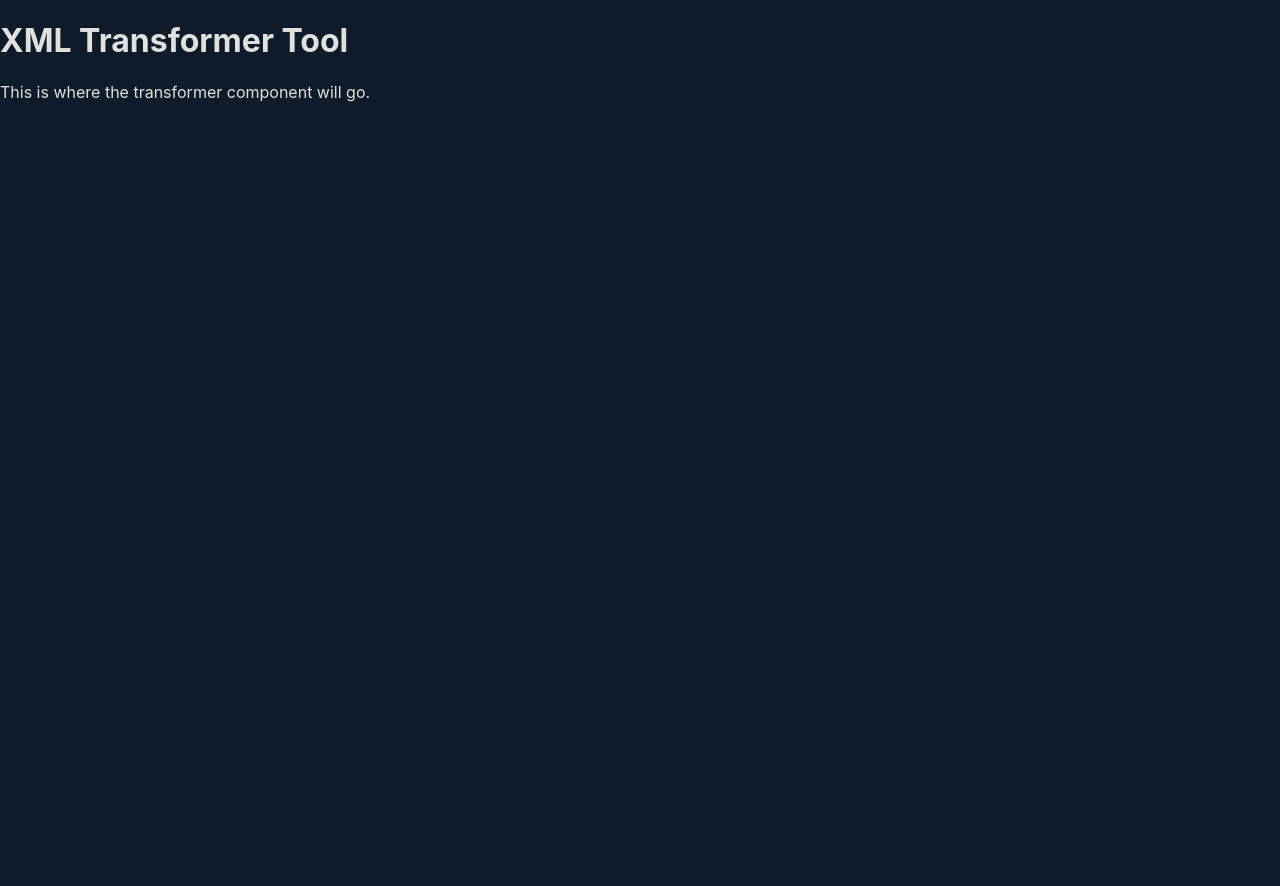
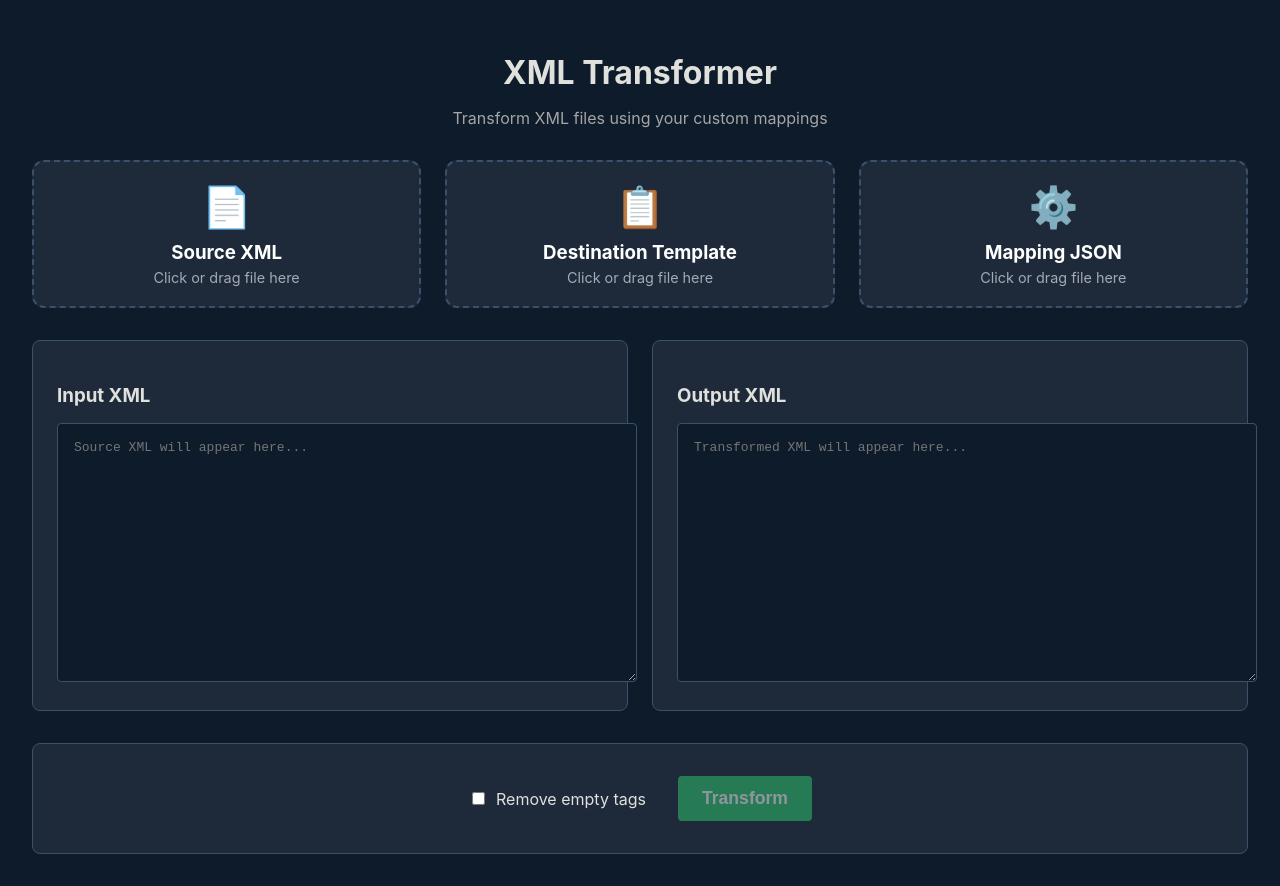
Before and after one commit to Dwys97/ROSSUMXML, a React (Vite) app in the folder frontend/: page /transformer in a window 1280 px wide. Before the commit the page ends 800 px from the top, so only its background shows below. Built offline with nearby package versions, Linux system fonts and the light colour scheme.

Commit message:
Transform page

```diff
--- a/frontend/src/App.css
+++ b/frontend/src/App.css
@@ -1004,3 +1004,189 @@ a.secondary-btn {
     font-size: 0.9rem;
     text-align: center;
 }
+
+
+/* ===========================================================================
+    React migration
+   =========================================================================== */
+
+/* Navigation */
+.main-nav {
+    background-color: #1e2a3a;
+    border-bottom: 1px solid #3a506b;
+    padding: 0;
+    position: sticky;
+    top: 0;
+    z-index: 100;
+}
+
+.nav-container {
+    max-width: 1400px;
+    margin: 0 auto;
+    padding: 1rem 2rem;
+    display: flex;
+    align-items: center;
+    justify-content: space-between;
+}
+
+.logo {
+    height: 40px;
+}
+
+.nav-links {
+    display: flex;
+    gap: 2rem;
+}
+
+.nav-link {
+    color: #e0e1dd;
+    text-decoration: none;
+    font-weight: 600;
+    padding: 0.5rem 1rem;
+    border-radius: 4px;
+    transition: all 0.2s;
+}
+
+.nav-link:hover {
+    background-color: #3a506b;
+    color: #2ecc71;
+}
+
+/* Page Layout */
+.transformer-page,
+.editor-page {
+    max-width: 1400px;
+    margin: 0 auto;
+    padding: 2rem;
+}
+
+.page-header {
+    text-align: center;
+    margin-bottom: 2rem;
+}
+
+.page-header h1 {
+    color: #e0e1dd;
+    margin-bottom: 0.5rem;
+}
+
+.page-header p {
+    color: #a5a5a5;
+}
+
+/* Upload Section */
+.upload-section {
+    display: grid;
+    grid-template-columns: repeat(auto-fit, minmax(280px, 1fr));
+    gap: 1.5rem;
+    margin-bottom: 2rem;
+}
+
+/* Transform Section */
+.transform-section {
+    display: grid;
+    grid-template-columns: 1fr 1fr;
+    gap: 1.5rem;
+    margin-bottom: 2rem;
+}
+
+.xml-panel {
+    background: #1e2a3a;
+    border: 1px solid #3a506b;
+    border-radius: 8px;
+    padding: 1.5rem;
+}
+
+.xml-panel h3 {
+    color: #e0e1dd;
+    margin-bottom: 1rem;
+}
+
+.xml-panel textarea {
+    width: 100%;
+    background: #0d1b2a;
+    color: #e0e1dd;
+    border: 1px solid #3a506b;
+    border-radius: 4px;
+    padding: 1rem;
+    font-family: 'Courier New', monospace;
+    font-size: 13px;
+    resize: vertical;
+}
+
+.output-actions {
+    display: flex;
+    gap: 1rem;
+    margin-top: 1rem;
+}
+
+/* Transform Controls */
+.transform-controls {
+    display: flex;
+    align-items: center;
+    justify-content: center;
+    gap: 2rem;
+    padding: 2rem;
+    background: #1e2a3a;
+    border: 1px solid #3a506b;
+    border-radius: 8px;
+}
+
+.checkbox-label {
+    color: #e0e1dd;
+    display: flex;
+    align-items: center;
+    gap: 0.5rem;
+    cursor: pointer;
+}
+
+.transform-btn {
+    padding: 1rem 3rem;
+    font-size: 1.1rem;
+}
+
+/* Buttons */
+.primary-btn {
+    background-color: #2ecc71;
+    color: white;
+    border: none;
+    padding: 0.75rem 1.5rem;
+    border-radius: 4px;
+    cursor: pointer;
+    font-weight: 600;
+    transition: all 0.2s;
+}
+
+.primary-btn:hover:not(:disabled) {
+    background-color: #27ae60;
+    transform: translateY(-1px);
+}
+
+.primary-btn:disabled {
+    opacity: 0.5;
+    cursor: not-allowed;
+}
+
+.secondary-btn {
+    background-color: #3a506b;
+    color: #e0e1dd;
+    border: none;
+    padding: 0.75rem 1.5rem;
+    border-radius: 4px;
+    cursor: pointer;
+    font-weight: 600;
+    transition: all 0.2s;
+}
+
+.secondary-btn:hover {
+    background-color: #4a607b;
+}
+
+/* Footer */
+.app-footer {
+    text-align: center;
+    padding: 2rem;
+    color: #a5a5a5;
+    border-top: 1px solid #3a506b;
+    margin-top: 4rem;
+}
--- a/frontend/src/pages/TransformerPage.jsx
+++ b/frontend/src/pages/TransformerPage.jsx
@@ -1,13 +1,162 @@
-// In frontend/src/pages/TransformerPage.jsx
+import React, { useState } from 'react';
+import FileDropzone from '../components/common/FileDropzone';
 
-import React from 'react';
+function TransformerPage() {
+    const [sourceXml, setSourceXml] = useState('');
+    const [destinationXml, setDestinationXml] = useState(null);
+    const [mappingJson, setMappingJson] = useState(null);
+    const [outputXml, setOutputXml] = useState('');
+    const [removeEmptyTags, setRemoveEmptyTags] = useState(false);
+    const [isTransforming, setIsTransforming] = useState(false);
 
-export default function TransformerPage() {
-  // We will build the transformer UI here in the next step
-  return (
-    <div>
-      <h1>XML Transformer Tool</h1>
-      <p>This is where the transformer component will go.</p>
-    </div>
-  );
+    const handleSourceFile = (content) => {
+        setSourceXml(content);
+    };
+
+    const handleDestinationFile = (content) => {
+        setDestinationXml(content);
+    };
+
+    const handleMappingFile = (content, file) => {
+        try {
+            const parsed = JSON.parse(content);
+            setMappingJson(parsed);
+        } catch (error) {
+            alert('Invalid JSON file: ' + error.message);
+        }
+    };
+
+    const handleTransform = async () => {
+        if (!sourceXml || !destinationXml || !mappingJson) {
+            alert('Please provide all required files.');
+            return;
+        }
+
+        setIsTransforming(true);
+
+        try {
+            const response = await fetch('/api/transform', {
+                method: 'POST',
+                headers: { 'Content-Type': 'application/json' },
+                body: JSON.stringify({
+                    sourceXml,
+                    destinationXml,
+                    mappingJson,
+                    removeEmptyTags
+                })
+            });
+
+            if (!response.ok) {
+                throw new Error('Server error during transformation');
+            }
+
+            const transformed = await response.text();
+            setOutputXml(transformed);
+        } catch (error) {
+            alert('Error: ' + error.message);
+        } finally {
+            setIsTransforming(false);
+        }
+    };
+
+    const handleDownload = () => {
+        const blob = new Blob([outputXml], { type: 'text/xml' });
+        const url = URL.createObjectURL(blob);
+        const a = document.createElement('a');
+        a.href = url;
+        a.download = 'transformed.xml';
+        a.click();
+        URL.revokeObjectURL(url);
+    };
+
+    const handleCopy = () => {
+        navigator.clipboard.writeText(outputXml);
+        alert('Copied to clipboard!');
+    };
+
+    return (
+        <div className="transformer-page">
+            <header className="page-header">
+                <h1>XML Transformer</h1>
+                <p>Transform XML files using your custom mappings</p>
+            </header>
+
+            {/* File Upload Section */}
+            <div className="upload-section">
+                <FileDropzone
+                    title="Source XML"
+                    icon="📄"
+                    onFileSelect={handleSourceFile}
+                    acceptedTypes=".xml"
+                />
+                <FileDropzone
+                    title="Destination Template"
+                    icon="📋"
+                    onFileSelect={handleDestinationFile}
+                    acceptedTypes=".xml"
+                />
+                <FileDropzone
+                    title="Mapping JSON"
+                    icon="⚙️"
+                    onFileSelect={handleMappingFile}
+                    acceptedTypes=".json"
+                />
+            </div>
+
+            {/* Input/Output Section */}
+            <div className="transform-section">
+                <div className="xml-panel">
+                    <h3>Input XML</h3>
+                    <textarea
+                        value={sourceXml}
+                        onChange={(e) => setSourceXml(e.target.value)}
+                        placeholder="Source XML will appear here..."
+                        rows={15}
+                    />
+                </div>
+
+                <div className="xml-panel">
+                    <h3>Output XML</h3>
+                    <textarea
+                        value={outputXml}
+                        readOnly
+                        placeholder="Transformed XML will appear here..."
+                        rows={15}
+                    />
+                    {outputXml && (
+                        <div className="output-actions">
+                            <button onClick={handleCopy} className="secondary-btn">
+                                Copy to Clipboard
+                            </button>
+                            <button onClick={handleDownload} className="primary-btn">
+                                Download XML
+                            </button>
+                        </div>
+                    )}
+                </div>
+            </div>
+
+            {/* Transform Controls */}
+            <div className="transform-controls">
+                <label className="checkbox-label">
+                    <input
+                        type="checkbox"
+                        checked={removeEmptyTags}
+                        onChange={(e) => setRemoveEmptyTags(e.target.checked)}
+                    />
+                    Remove empty tags
+                </label>
+
+                <button
+                    onClick={handleTransform}
+                    disabled={!sourceXml || !destinationXml || !mappingJson || isTransforming}
+                    className="primary-btn transform-btn"
+                >
+                    {isTransforming ? 'Transforming...' : 'Transform'}
+                </button>
+            </div>
+        </div>
+    );
 }
+
+export default TransformerPage;
```
